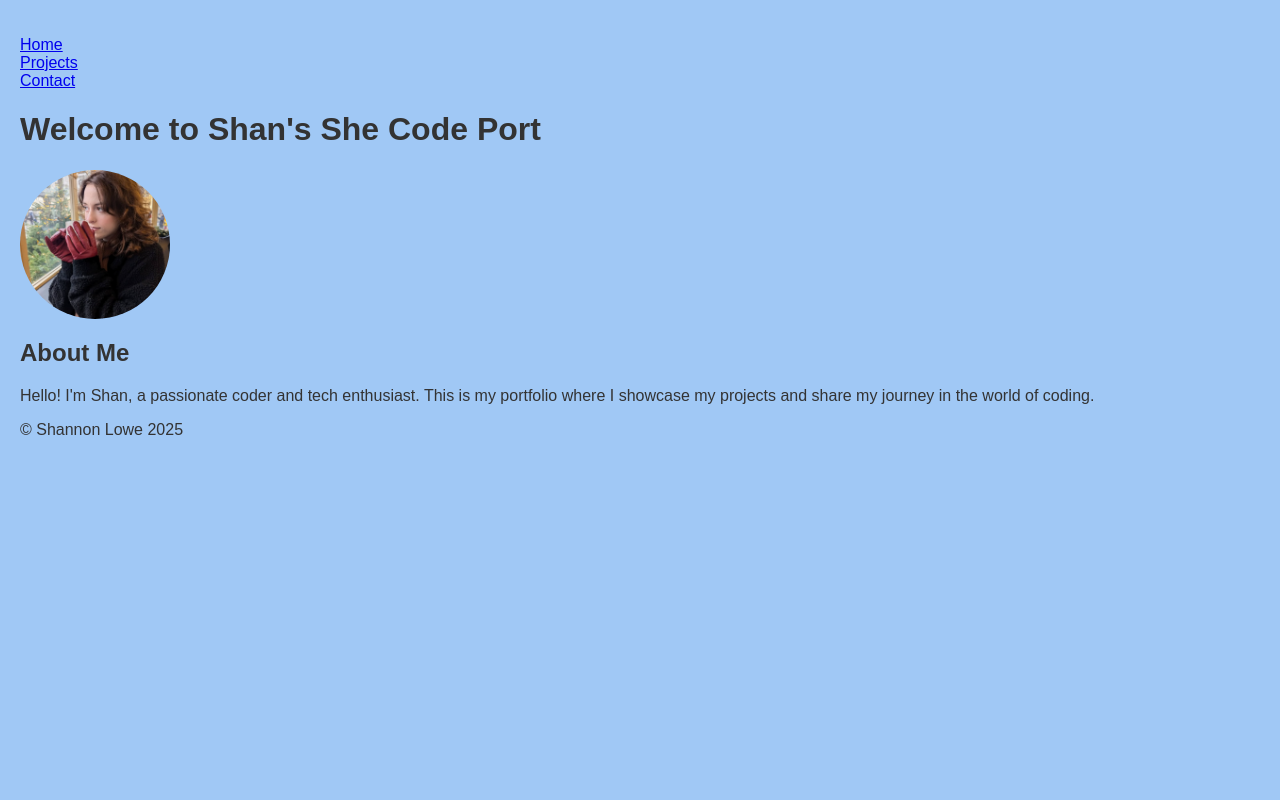
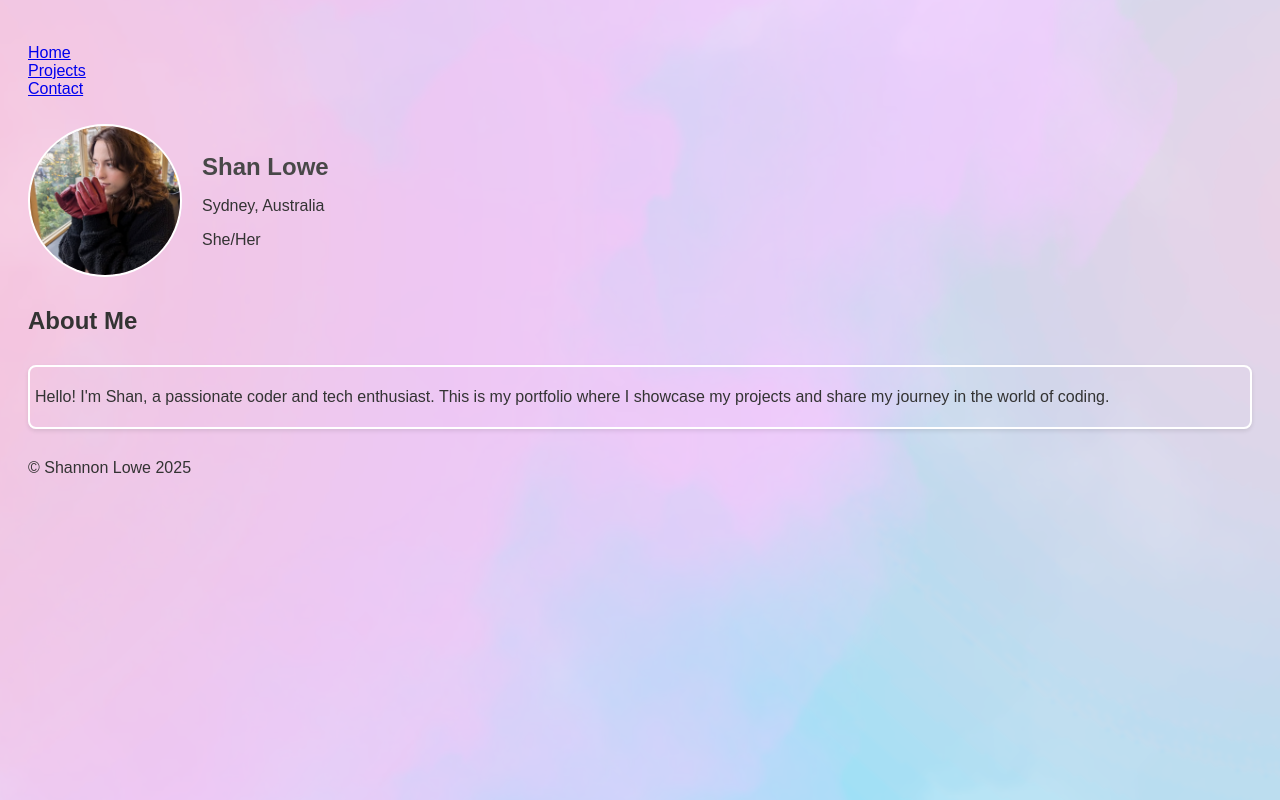
Before and after one commit to SHS-Peb/She-Codes-Port, a plain HTML site: page home.html in a window 1280 px wide. Drawn offline with Linux system fonts and the light colour scheme.

Commit message:
home styles

```diff
--- a/home.html
+++ b/home.html
@@ -6,7 +6,7 @@
     <link rel="stylesheet" href="style.css">
     <title>Shan's She Code Port Home</title>
 </head>
-<body class="home">
+<body id="home">
     <nav>
         <ul>
             <li><a href="home.html">Home</a></li>
@@ -14,12 +14,16 @@
             <li><a href="./pages/contact.html">Contact</a></li>
         </ul>
     </nav>
-    <header>
-        <h1>Welcome to Shan's She Code Port</h1>
+    <header id="home-header">
         <img id="profile-picture" src="assets/profile.PNG" alt="profile-picture">
+        <div id="intro-text">
+        <h1>Shan Lowe</h1>
+        <p>Sydney, Australia</p>
+        <p>She/Her</p>
+        </div>
     </header>
-    <section>
-        <h2>About Me</h2>
+    <h2>About Me</h2>
+    <section class="about">
         <p>Hello! I'm Shan, a passionate coder and tech enthusiast. This is my portfolio where I showcase my projects and share my journey in the world of coding.</p>
     </section>
     <footer>
--- a/style.css
+++ b/style.css
@@ -1,18 +1,30 @@
 body{
     font-family: Arial, sans-serif;
-    margin: 0;
-    padding: 0;
+    color: #333;
+    padding: 20px;
 }
 
-.home {
-    background-color: #a0c8f5;
-    color: #333;
-    padding: 20px;
+#home {
+    background-image: url('assets/mainBack.png');
 }
 
 nav ul {
     list-style-type: none;
     padding: 0;
+    position: relative;
+
+}
+
+h1 {
+    color: #484848;
+    font-size: 1.5rem;
+}
+
+#home-header {
+    display: flex;
+    align-items: center;
+    gap: 20px;
+    margin-bottom: 20px;
 }
 
 #profile-picture {
@@ -21,4 +33,19 @@ nav ul {
     border-radius: 50%;
     display: block;
     margin: 10px 0;
+    border: #ffffff 2px solid;
 }
+
+.about {
+    background-color: transparent;
+    padding: 5px;
+    margin: 30px 0;
+    border-radius: 8px;
+    border: #ffffff 2px solid;
+    box-shadow: 0 2px 4px rgba(0, 0, 0, 0.1);
+}
+
+#projects-page {
+    background-color: #f9f9f9;
+    padding: 20px;
+}
```
Also changed, not shown: pages/contact.html (+1 -0 lines), pages/projects.html (+2 -1 lines), assets/mainBack.png (added).
